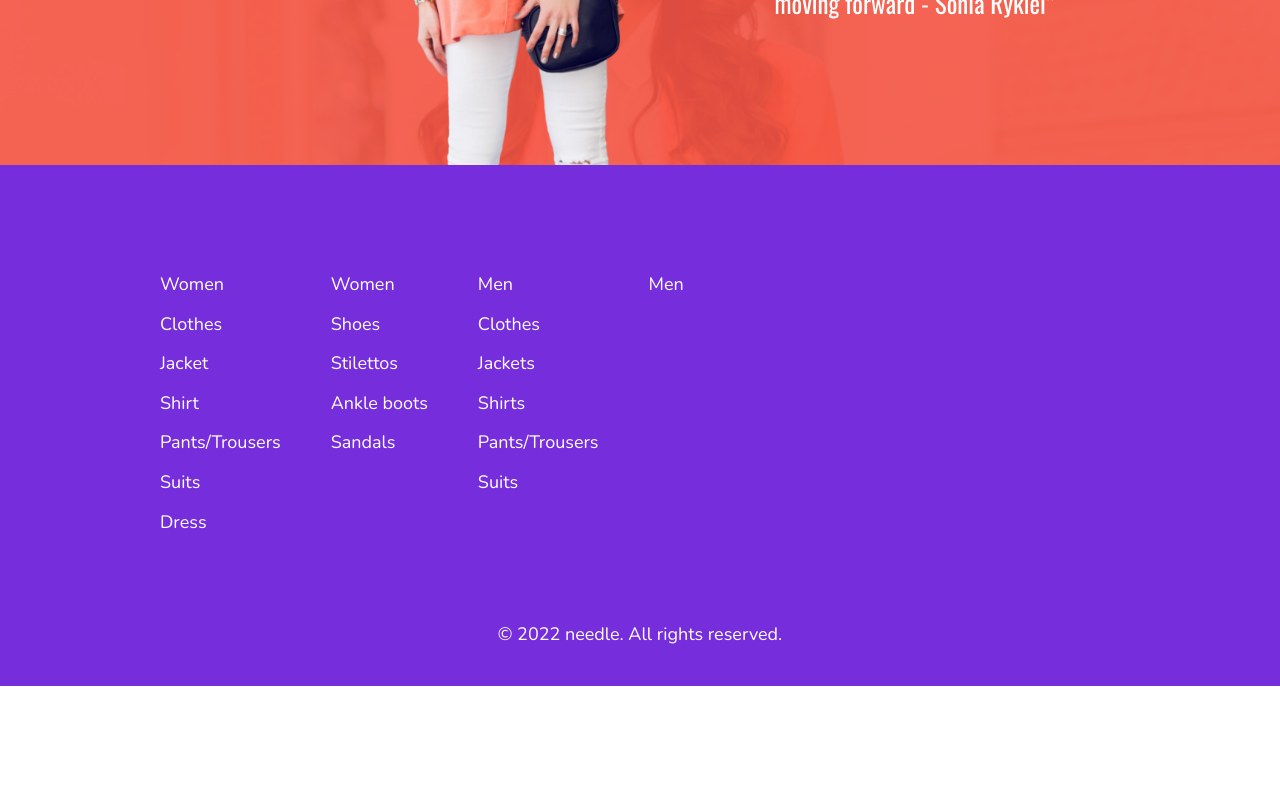
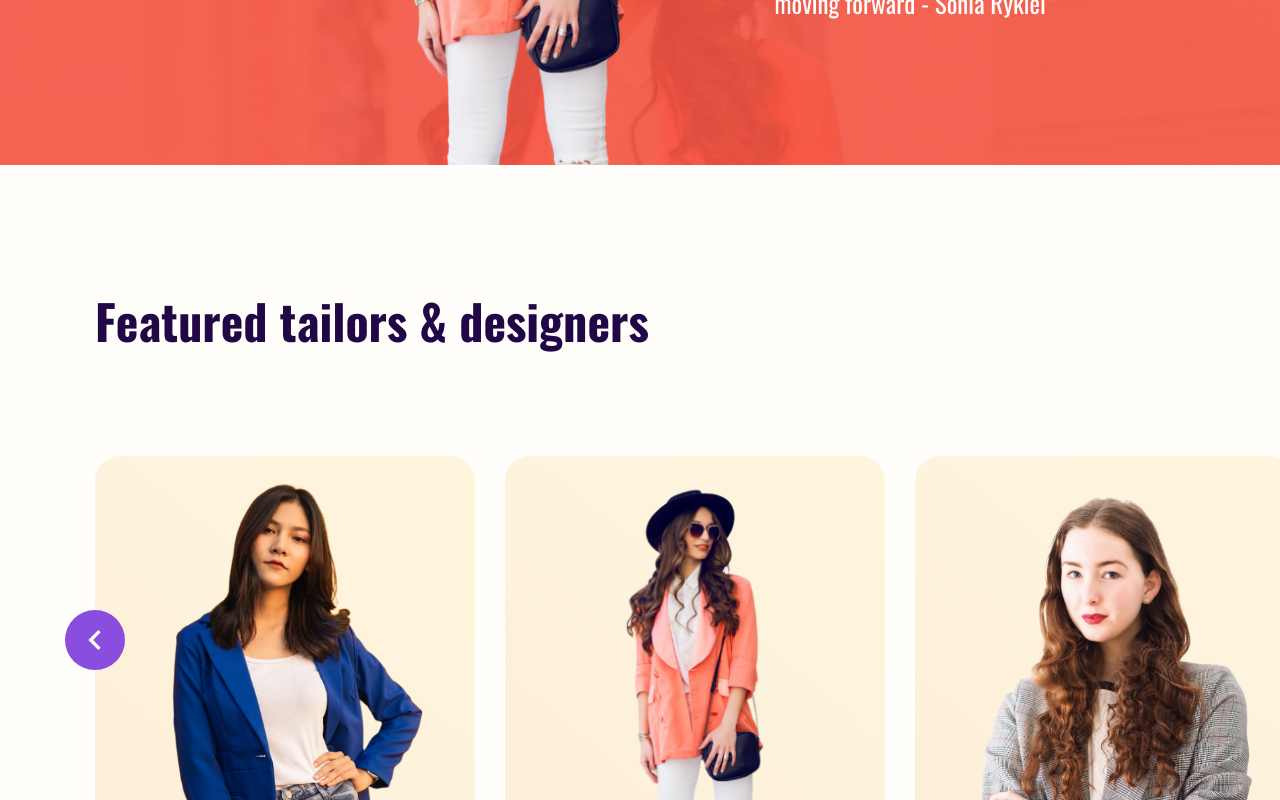
Before and after one commit to moisens/needle, a React (Vite) app: page /women in a window 1280 px wide. Shown: the part 2000-2800 px from the top of the page. Before the commit the page ends 2686 px from the top, so only its background shows below. Built offline with nearby package versions, Linux system fonts and the light colour scheme.

Commit message:
Featured component + css

```diff
--- a/src/App.scss
+++ b/src/App.scss
@@ -51,12 +51,12 @@ body {
 
   h1 {
     font-family: "Oswald";
-    font-size: 3.9rem;
-    font-weight: bolder;
+    font-size: 3rem;
+    font-weight: bold;
   }
   h2 {
     font-family: "Oswald";
-    font-weight: bolder;
+    font-weight: bold;
   }
 
   a {
--- a/src/components/about/about.scss
+++ b/src/components/about/about.scss
@@ -20,8 +20,8 @@
     height: 300px;
     background: linear-gradient(
       219deg,
-      rgba(250, 195, 59, 1) 0%,
-      rgba(238, 155, 37, 1) 100%
+      variables.$gradient-yellow,
+      variables.$gradient-gold
     );
     aspect-ratio: 2;
     border-radius: 50px;
--- /dev/null
+++ b/src/components/featured/Featured.tsx
@@ -0,0 +1,68 @@
+import "./featured.scss";
+import Button from "../button/Button";
+import {
+  MdOutlineKeyboardArrowLeft,
+  MdOutlineKeyboardArrowRight,
+} from "react-icons/md";
+import Womaninblue from "../../assets/woman-in-blue.png";
+import Pinklady from "../../assets/pink-lady.png";
+import Laura from "../../assets/laura.png";
+
+type Props = {};
+
+const Featured = (props: Props) => {
+  return (
+    <section className="featured-container">
+      <section className="featured-content">
+        <h2 className="featured-titleH2">Featured tailors & designers</h2>
+        <section className="slide-container">
+          <section className="slide-content">
+            <section className="slide-image">
+              <img
+                src={Womaninblue}
+                alt="woman-in-blue"
+                title="woman-in-blue"
+              />
+            </section>
+            <h3 className="slide-titleH3">Tailor's Name</h3>
+            <p className="color">color</p>
+            <p className="price">€&nbsp;500</p>
+          </section>
+          <section className="slide-content">
+            <section className="slide-image">
+              <img src={Pinklady} alt="woman-in-blue" title="woman-in-blue" />
+            </section>
+            <h3 className="slide-titleH3">Tailor's Name</h3>
+            <p className="color">color</p>
+            <p className="price">€&nbsp;500</p>
+          </section>
+          <section className="slide-content">
+            <section className="slide-image">
+              <img src={Laura} alt="woman-in-blue" title="woman-in-blue" />
+            </section>
+            <h3 className="slide-titleH3">Tailor's Name</h3>
+            <p className="color">color</p>
+            <p className="price">€&nbsp;500</p>
+          </section>
+          <section className="slide-content">
+            <section className="slide-image">
+              <img
+                src={Womaninblue}
+                alt="woman-in-blue"
+                title="woman-in-blue"
+              />
+            </section>
+            <h3 className="slide-titleH3">Tailor's Name</h3>
+            <p className="color">color</p>
+            <p className="price">€&nbsp;500</p>
+          </section>
+        </section>
+        <Button as="button" className="slide-btn" handleClick={() => {}}>
+          <MdOutlineKeyboardArrowLeft size="2.5rem" color="#fff" />
+        </Button>
+      </section>
+    </section>
+  );
+};
+
+export default Featured;
--- /dev/null
+++ b/src/components/featured/featured.scss
@@ -0,0 +1,91 @@
+@use "../../scss/mixins";
+@use "../../scss/variables";
+
+.featured-container {
+  @include mixins.pageWidthHeight;
+  background-color: variables.$bck-yellow;
+}
+
+.featured-content {
+  @include mixins.innerPageWidthHeigh;
+  padding: 120px 0 260px 95px;
+  position: relative;
+
+  .featured-titleH2 {
+    @include mixins.title-h2;
+    padding-bottom: 100px;
+  }
+
+  .slide-container {
+    min-width: 100%;
+    height: auto;
+    @include mixins.displayFlex;
+    gap: 30px;
+    overflow: scroll;
+
+    &::-webkit-scrollbar {
+      width: 0;
+    }
+  }
+
+  .slide-content {
+    min-width: 380px;
+    height: auto;
+    border: none;
+
+    .slide-image {
+      width: 380px;
+      height: 380px;
+      background: linear-gradient(
+        219deg,
+        variables.$gradient-light-yellow,
+        variables.$gradient-gold-yellow
+      );
+      aspect-ratio: 1 / 1;
+      border-radius: 25px;
+
+      img {
+        width: 100%;
+        height: 100%;
+        background-size: cover;
+        object-fit: cover;
+        object-position: top;
+        pointer-events: none;
+      }
+    }
+    .slide-titleH3 {
+      padding: 20px 0 8px;
+      font-family: "Oswald";
+      font-size: 1.375rem;
+      font-weight: 400;
+      color: variables.$grayish-color;
+    }
+    .color {
+      font-size: 1.375rem;
+      line-height: 1.6;
+      color: variables.$grayish-color;
+    }
+    .price {
+      font-size: 1.375rem;
+      font-weight: 900;
+      color: variables.$super-darkpurple;
+    }
+  }
+
+  .slide-btn {
+    border: none;
+    position: absolute;
+    top: 45%;
+    transform: translate(-50%, -50%);
+    background-color: variables.$light-purple;
+    cursor: pointer;
+    width: 60px;
+    height: 60px;
+    border-radius: 50%;
+    @include mixins.displayCenter-center;
+
+    &:hover {
+      background-color: variables.$dark-purple;
+    }
+  }
+}
--- a/src/components/sliderHeader/headerslide.scss
+++ b/src/components/sliderHeader/headerslide.scss
@@ -36,8 +36,8 @@
     aspect-ratio: 1 / 1;
     background: linear-gradient(
       219deg,
-      rgba(250, 195, 59, 1) 0%,
-      rgba(238, 155, 37, 1) 100%
+      variables.$gradient-yellow,
+      variables.$gradient-gold
     );
 
     img {
--- a/src/pages/Women.page.tsx
+++ b/src/pages/Women.page.tsx
@@ -1,7 +1,8 @@
 import "./pages.scss";
 import HeaderSlide from "../components/sliderHeader/HeaderSlide";
 import About from "../components/about/About";
-import Quotes from "../components/quotesComponent/Quotes"
+import Quotes from "../components/quotesComponent/Quotes";
+import Featured from "../components/featured/Featured"
 
 
 const Women = () => {
@@ -10,6 +11,7 @@ const Women = () => {
      <HeaderSlide />
      <About />
      <Quotes />
+     <Featured />
     </main>
   )
 }
--- a/src/scss/_mixins.scss
+++ b/src/scss/_mixins.scss
@@ -112,7 +112,7 @@
   Title h2
   ==================================*/
 @mixin title-h2 {
-  font-size: 48px;
+  font-size: 3rem;
   padding: 0 0 20px;
   color: variables.$super-darkpurple;
 }
--- a/src/scss/_variables.scss
+++ b/src/scss/_variables.scss
@@ -3,15 +3,22 @@
   ==================================*/
 
 $white-color: hsl(0, 0%, 100%);
+
 $bck-yellow: hsl(43, 100%, 99%);
 $light-yellow: hsl(40, 94%, 74%);
 $yellow-listbox: hsl(40, 95%, 59%);
+$gradient-yellow: hsl(43, 95%, 61%) 0%;
+$gradient-gold: hsl(35, 86%, 54%) 100%;
+$gradient-light-yellow: hsla(43, 95%, 61%, 0.15) 0%;
+$gradient-gold-yellow: hsla(35, 86%, 54%, 0.15) 100%;
+
 $bck-hover1: hsl(267, 73%, 97%);
 $faded-purple: hsl(304, 44%, 68%);
 $faded-darkpurple: hsl(305, 27%, 47%);
 $light-purple: hsl(265, 69%, 59%);
-$blue-violet: hsl(265, 71%, 52%);;
+$blue-violet: hsl(265, 71%, 52%);
 $dark-purple: hsl(265, 71%, 40%);
 $super-darkpurple: #220746;
+
 $grayish-color: hsl(0, 0%, 22%);
 $red-color: hsl(6, 90%, 61%);
```
Also changed, not shown: src/assets/laura.png (added).
